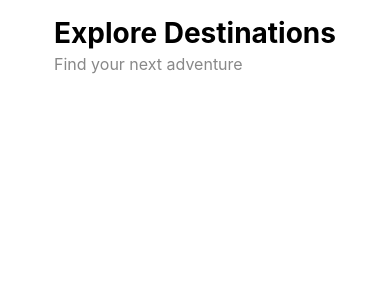
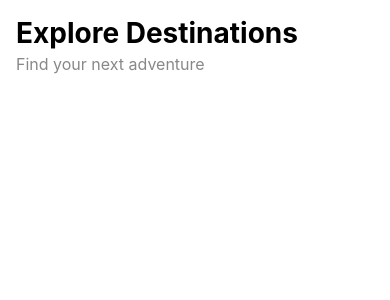
Before and after one commit to ApnikaPanika/react-native-proj, a React Native app: screen / in a window 390 px wide. Shown: the top 300 px of the page. Built offline with nearby package versions, Linux system fonts and the light colour scheme.

Commit message:
Refactor styles and ESLint configuration to improve code quality

```diff
--- a/App.styles.ts
+++ b/App.styles.ts
@@ -2,9 +2,7 @@ import { StyleSheet } from 'react-native';
 
 export const styles = StyleSheet.create({
   container: {
-    alignItems: 'center',
     backgroundColor: '#fff',
     flex: 1,
-    justifyContent: 'center',
   },
 });
--- a/App.tsx
+++ b/App.tsx
@@ -3,6 +3,7 @@ import { SafeAreaProvider, SafeAreaView } from 'react-native-safe-area-context';
 import { styles } from './App.styles';
 import { Home } from './src/screens/home';
 
+// eslint-disable-next-line no-restricted-syntax
 export default function App() {
   return (
     <SafeAreaProvider>
--- a/eslint.config.mjs
+++ b/eslint.config.mjs
@@ -4,6 +4,7 @@ import pluginReact from "eslint-plugin-react";
 import pluginReactNative from "eslint-plugin-react-native";
 import { defineConfig } from "eslint/config";
 
+// eslint-disable-next-line no-restricted-syntax
 export default defineConfig([
   { ignores: ["node_modules/", "dist/", "build/", "ios/", "android/", ".expo/", "**/*.log"] },
   {
@@ -23,6 +24,10 @@ export default defineConfig([
     rules: {
       ...pluginReactNative.configs.all.rules,
       "react-native/no-color-literals": "off",
+      "no-restricted-syntax": [
+        "error",
+        { selector: "ExportDefaultDeclaration", message: "Use named exports instead of default exports." },
+      ],
     },
   },
   {
```
